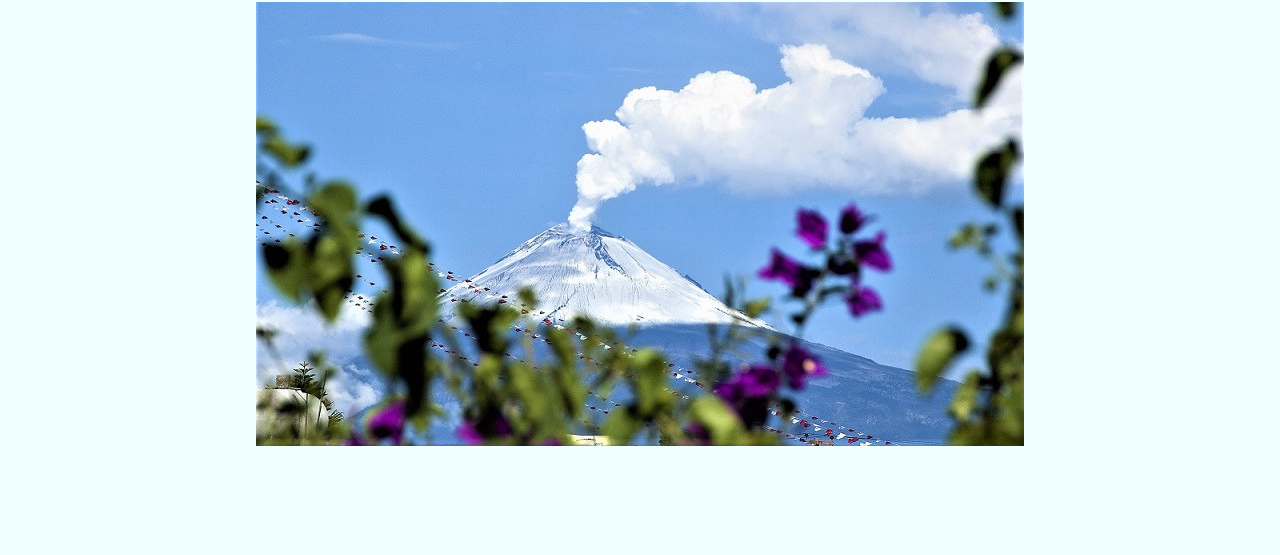
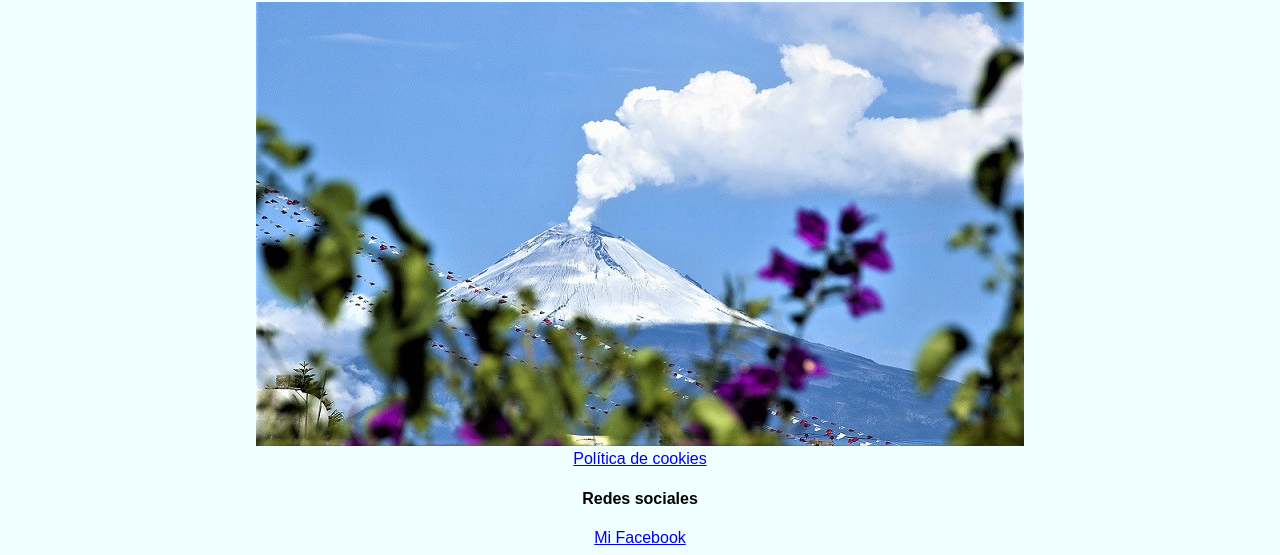
Before and after one commit to joseluis1706/proyecto, a plain HTML site: page index.html in a window 1280 px wide. Shown: the part 451-1006 px from the top of the page. Before the commit the page ends 909 px from the top, so only its background shows below. Drawn offline with Linux system fonts and the light colour scheme.

Commit message:
octavo ciclo

```diff
--- a/index.html
+++ b/index.html
@@ -27,5 +27,8 @@
         <h2>Almacenamiento</h2>
         <img src="img/imagen.jpg" alt="imagen">
     </section>
+    <footer><a href="http://dominio.com/aviso-legal">Política de cookies</a>
+        <h4>Redes sociales</h4>
+        <a href="http://facebook.com/mi-pagina-de-facebook">Mi Facebook</a></footer>
 </header>
 </html>
```
